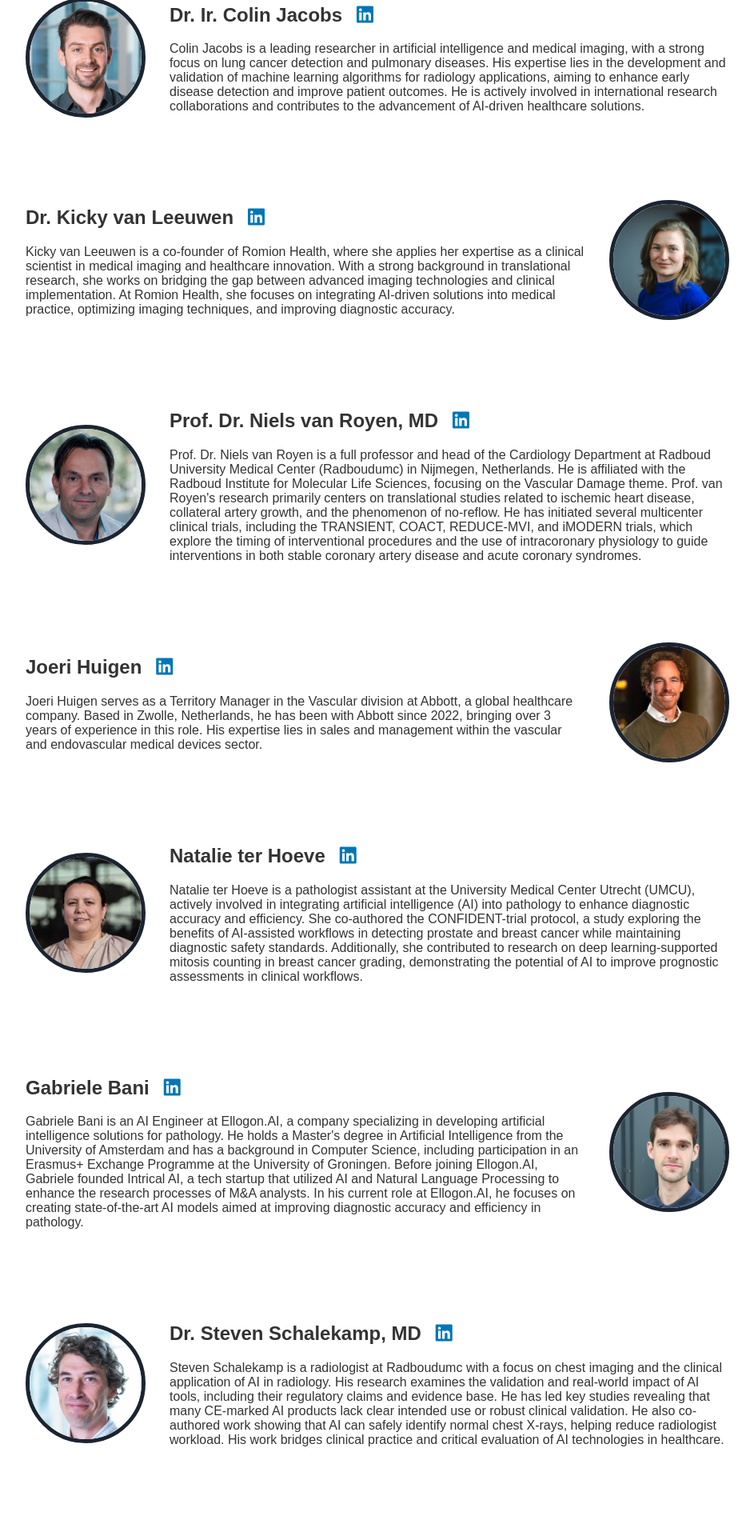
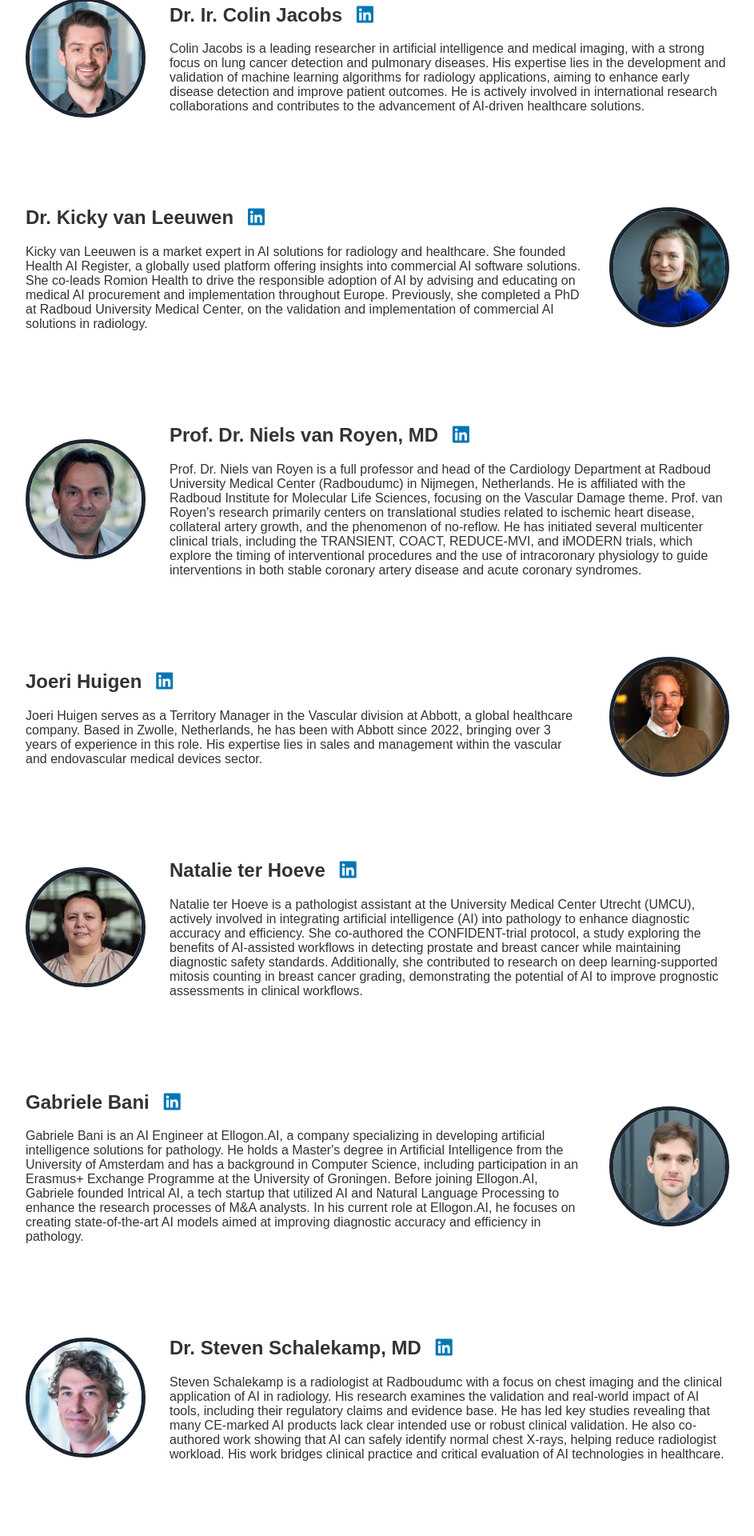
Before and after one commit to marliebesouw/marliebesouw.github.io, a Jekyll site: the page built from speakers.md, in a window 1280 px wide. Shown: the part 423-2343 px from the top of the page at 80% size, without its empty margins (168-1111 px from the left). Built offline with Jekyll 4.4.1, drawn with Linux system fonts in a browser that asks for light colours.

Commit message:
Altered Kicky's CV

```diff
--- a/speakers.md
+++ b/speakers.md
@@ -25,7 +25,7 @@ title: Speakers
         <a href="https://www.linkedin.com/in/kickyvanleeuwen/" target="_blank" style="margin-left:3mm;">
             <i class="fa-brands fa-linkedin"></i>
         </a></h2>
-        <p> Kicky van Leeuwen is a co-founder of Romion Health, where she applies her expertise as a clinical scientist in medical imaging and healthcare innovation. With a strong background in translational research, she works on bridging the gap between advanced imaging technologies and clinical implementation. At Romion Health, she focuses on integrating AI-driven solutions into medical practice, optimizing imaging techniques, and improving diagnostic accuracy. </p>
+        <p> Kicky van Leeuwen is a market expert in AI solutions for radiology and healthcare. She founded Health AI Register, a globally used platform offering insights into commercial AI software solutions. She co-leads Romion Health to drive the responsible adoption of AI by advising and educating on medical AI procurement and implementation throughout Europe. Previously, she completed a PhD at Radboud University Medical Center, on the validation and implementation of commercial AI solutions in radiology.</p>
     </div>
 </div>
 
```
Also changed, not shown: program.md (+2 -2 lines).
